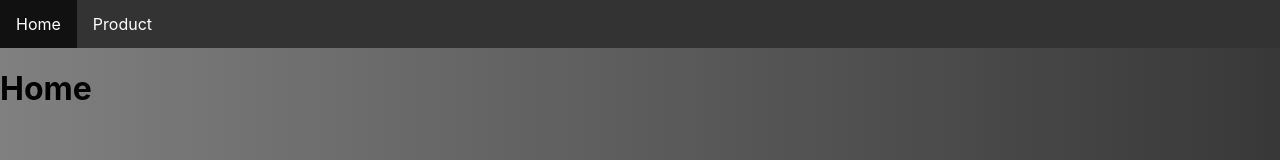
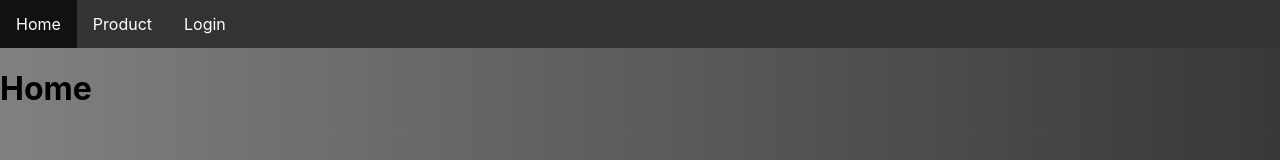
Before and after one commit to Ozzaay/onlineschoolproject, a React (Create React App) app: page / in a window 1280 px wide. Shown: the top 160 px of the page. Built offline with nearby package versions, Linux system fonts and the light colour scheme.

Commit message:
miner fixes between branches

```diff
--- a/src/App.js
+++ b/src/App.js
@@ -3,6 +3,7 @@ import { Routes, Route, BrowserRouter } from "react-router-dom";
 
 import Links from "./components/Links";
 import Home from "./pages/Home";
+import Login from "./pages/Login";
 import Products from "./pages/Products";
 import ProductDetails from "./pages/ProductDetails";
 
@@ -14,6 +15,7 @@ function App() {
         <Routes>
           <Route index element={<Home />} />
           <Route path="" element={<Home />} />
+          <Route path="login" element={<Login />} />
           <Route path="products" element={<Products />} />
           <Route path="products/:productId" element={<ProductDetails />} />
           <Route path="*" element={<h2>404 Not Found</h2>} />
--- a/src/components/links.js
+++ b/src/components/links.js
@@ -7,6 +7,7 @@ function links () {
         <ul className="links">
             <li className="link"><Link to="">Home</Link></li>
             <li className="link"><Link to="products">Product</Link></li>
+            <li className="link"><Link to="login">Login</Link></li>
         </ul>
         </>
     )
```
Also changed, not shown: src/navigate.js (deleted, +0 -17 lines).
